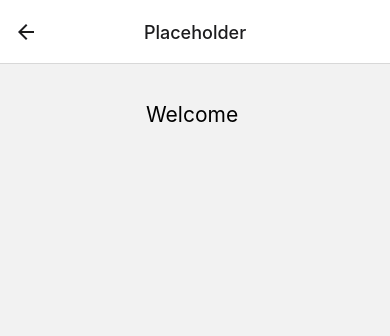
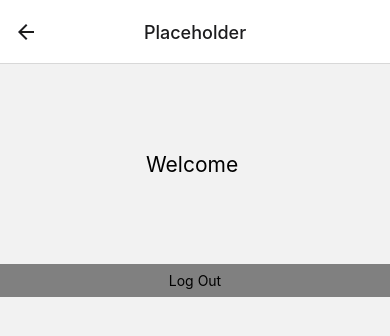
Before and after one commit to Luzieewert/EPWS2122EwertLuciano, a React Native app in the folder Rapid Prototype/TicketFor2/: screen /Placeholder in a window 390 px wide. Shown: the top 336 px of the page. Built offline with nearby package versions, Linux system fonts and the light colour scheme.

Commit message:
Improve navigation
Improved navigation to be more dependant a user

```diff
--- /dev/null
+++ b/Rapid Prototype/TicketFor2/screens/components/LogOutButton.js
@@ -0,0 +1,33 @@
+import React, {useContext} from "react"
+import {Text, TouchableOpacity} from "react-native"
+import {useNavigation} from "@react-navigation/native";
+import axios from "axios";
+import {UserContext} from "../../contexts/UserContext";
+
+
+const LogOutButton = () => {
+    const navigation = useNavigation()
+    const [user, setUser] = useContext(UserContext)
+
+
+    const handleLogOut = async () => {
+        await axios.get('http://localhost:8001/TicketFor2/logout')
+            .then(() => {
+                setUser({})
+                navigation.reset({index: 0, routes: [{name: 'Login'}]})
+                navigation.navigate('Login')
+            })
+            .catch((err) => {
+                console.log(err);
+            });
+
+    };
+
+    return (
+        <TouchableOpacity onPress={handleLogOut}>
+            <Text>Log Out</Text>
+        </TouchableOpacity>
+    )
+}
+
+export default LogOutButton
--- a/Rapid Prototype/TicketFor2/screens/login/LoginScreen.js
+++ b/Rapid Prototype/TicketFor2/screens/login/LoginScreen.js
@@ -24,12 +24,12 @@ const handleRegistrationPress = (navigation) => {
 const LoginScreen = () => {
     const navigation = useNavigation();
     const [loginData, setLoginData] = useState({})
-    const [setUser] = useContext(UserContext)
-
-    const handleLogin = async (data, navigation) => {
+    const [user, setUser] = useContext(UserContext)
+    const handleLogin = async (data) => {
         await axios.post('http://localhost:8001/TicketFor2/login', data)
             .then((res) => {
                 setUser(res.data.user)
+                navigation.reset({index: 0, routes: [{name: 'Placeholder'}]})
                 navigation.navigate('Placeholder')
             })
             .catch((err) => {
@@ -57,7 +57,7 @@ const LoginScreen = () => {
 
 
             <LoginButton buttonText="Anmelden" buttonStyle={BUTTON} textStyle={{color: 'white'}}
-                         onPress={() => handleLogin(loginData, navigation)}/>
+                         onPress={() => handleLogin(loginData)}/>
 
             <LoginButton buttonText="Registrieren" buttonStyle={BUTTON} textStyle={{color: 'white'}}
                          onPress={() => handleRegistrationPress(navigation)}/>
--- a/Rapid Prototype/TicketFor2/screens/placeholder/PlaceholderScreen.js
+++ b/Rapid Prototype/TicketFor2/screens/placeholder/PlaceholderScreen.js
@@ -1,18 +1,37 @@
 import React, {useContext} from 'react';
 import {Text, View} from 'react-native';
 import {UserContext} from "../../contexts/UserContext";
+import LogOutButton from "../components/LogOutButton";
 
 
 
+const CONTAINER = {
+    paddingHorizontal: 8,
+    flexDirection: "row",
+    justifyContent: "center",
+    alignItems: "center",
+    height: 200
+}
 
+const LOGOUTCONTAINER = {
+    flexDirection: "row",
+    justifyContent: "center",
+    backgroundColor: "grey",
+    padding: 8
+}
 
 
 const PlaceholderScreen = () => {
     const [user] = useContext(UserContext)
 
     return (
-        <View style={{paddingHorizontal: 8, flexDirection: "row", justifyContent: "center", alignItems: "center", height: 100}}>
+        <View>
+        <View style={CONTAINER}>
             <Text style={{fontSize: 21}}>Welcome {user.name}</Text>
+
+        </View>
+            <View style={LOGOUTCONTAINER}><LogOutButton/></View>
+
         </View>
 
 
```
